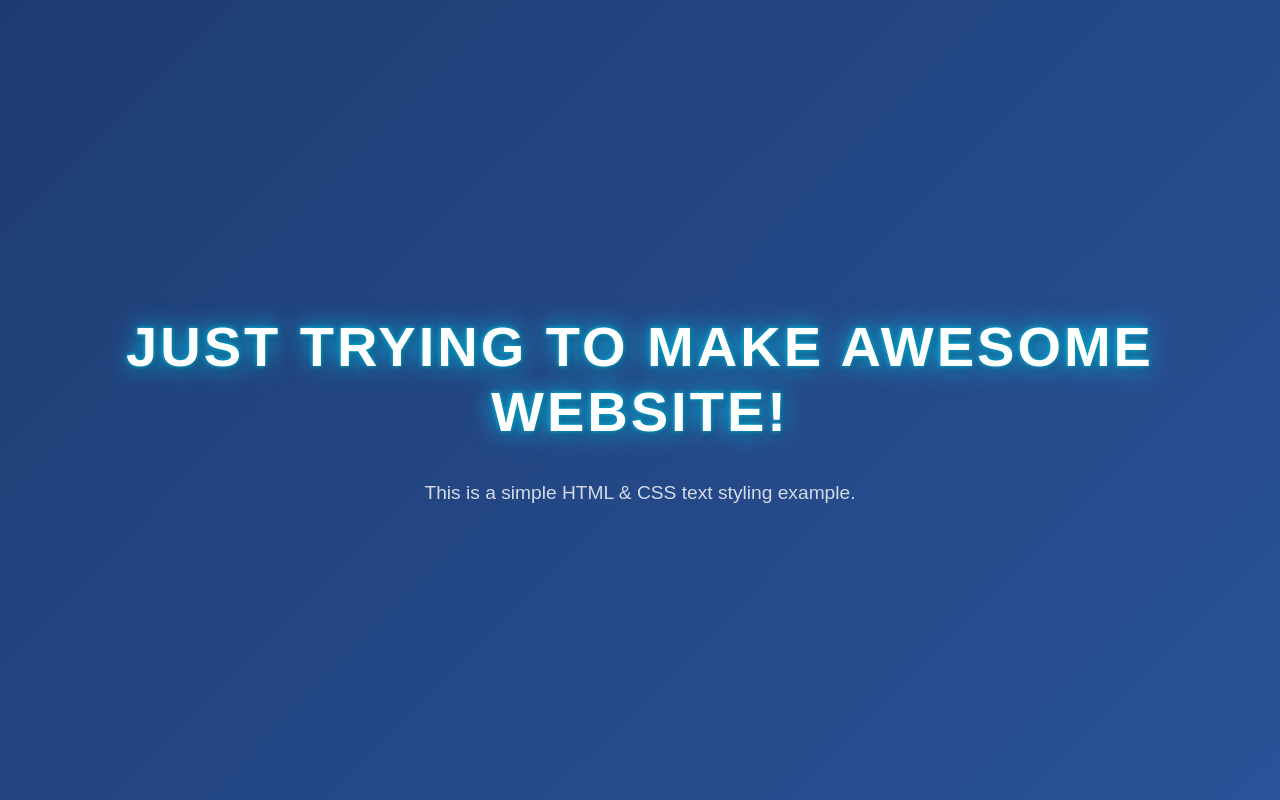
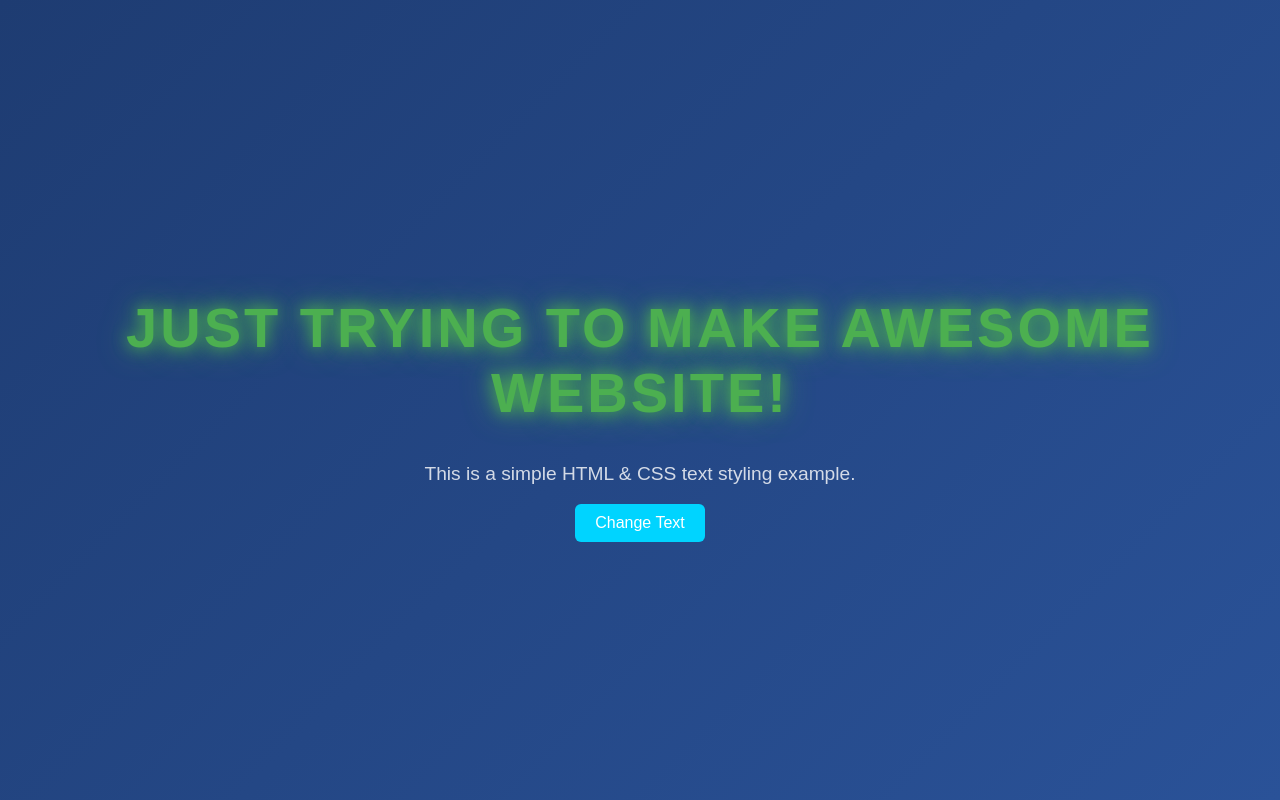
Before and after one commit to Johnric00/test-repo, a plain HTML site: page index.html in a window 1280 px wide. Drawn offline with Linux system fonts and the light colour scheme.

Commit message:
addjavascript
i add some javasript to the design to change the colors of the text

```diff
--- a/index.html
+++ b/index.html
@@ -3,17 +3,17 @@
 <head>
     <meta charset="UTF-8">
     <meta name="viewport" content="width=device-width, initial-scale=1.0">
-    <title>Document</title>
+    <title>Dynamics text design!</title>
     <link rel="stylesheet" href="styles.css">
 </head>
 <body>
 
 
   <div class="container">
-    <h1 class="fancy-text">Just trying to make awesome website!</h1>
+    <h1 class="fancy-text" id="dynamicText">Just trying to make awesome website!</h1>
     <p class="sub-text">This is a simple HTML & CSS text styling example.</p>
+<button class="changeTextBtn">Change Text</button>
     </div>
-
-
+    <script src="script.js"></script>
 </body>
 </html>
--- /dev/null
+++ b/script.js
@@ -0,0 +1,20 @@
+// Array of colors for the text to cycle through
+const colors = ['#00d4ff', '#ff4081', '#4caf50', '#ffeb3b', '#ff9800', '#e91e63'];
+let index = 0;
+
+const textElement = document.getElementById('dynamicText');
+const button = document.getElementById('changeTextBtn');
+
+// Change color every 2 seconds
+setInterval(() => {
+  index = (index + 1) % colors.length;
+  textElement.style.color = colors[index];
+  textElement.style.textShadow = `0 0 15px ${colors[index]}, 0 0 30px ${colors[index]}`;
+}, 2000);
+
+// Button click to change text content
+button.addEventListener('click', () => {
+  const messages = ['Welcome!', 'Good Vibes ✨', 'Code Magic 💻', 'Stay Creative 🎨'];
+  const randomMsg = messages[Math.floor(Math.random() * messages.length)];
+  textElement.textContent = randomMsg;
+});
--- a/styles.css
+++ b/styles.css
@@ -45,3 +45,18 @@ body {
   font-size: 1.2rem;
   opacity: 0.8;
 }
+
+button {
+  background-color: #00d4ff;
+  border: none;
+  color: #fff;
+  padding: 10px 20px;
+  font-size: 1rem;
+  border-radius: 6px;
+  cursor: pointer;
+  transition: background 0.3s;
+}
+
+button:hover {
+  background-color: #00a6c9;
+}
```
